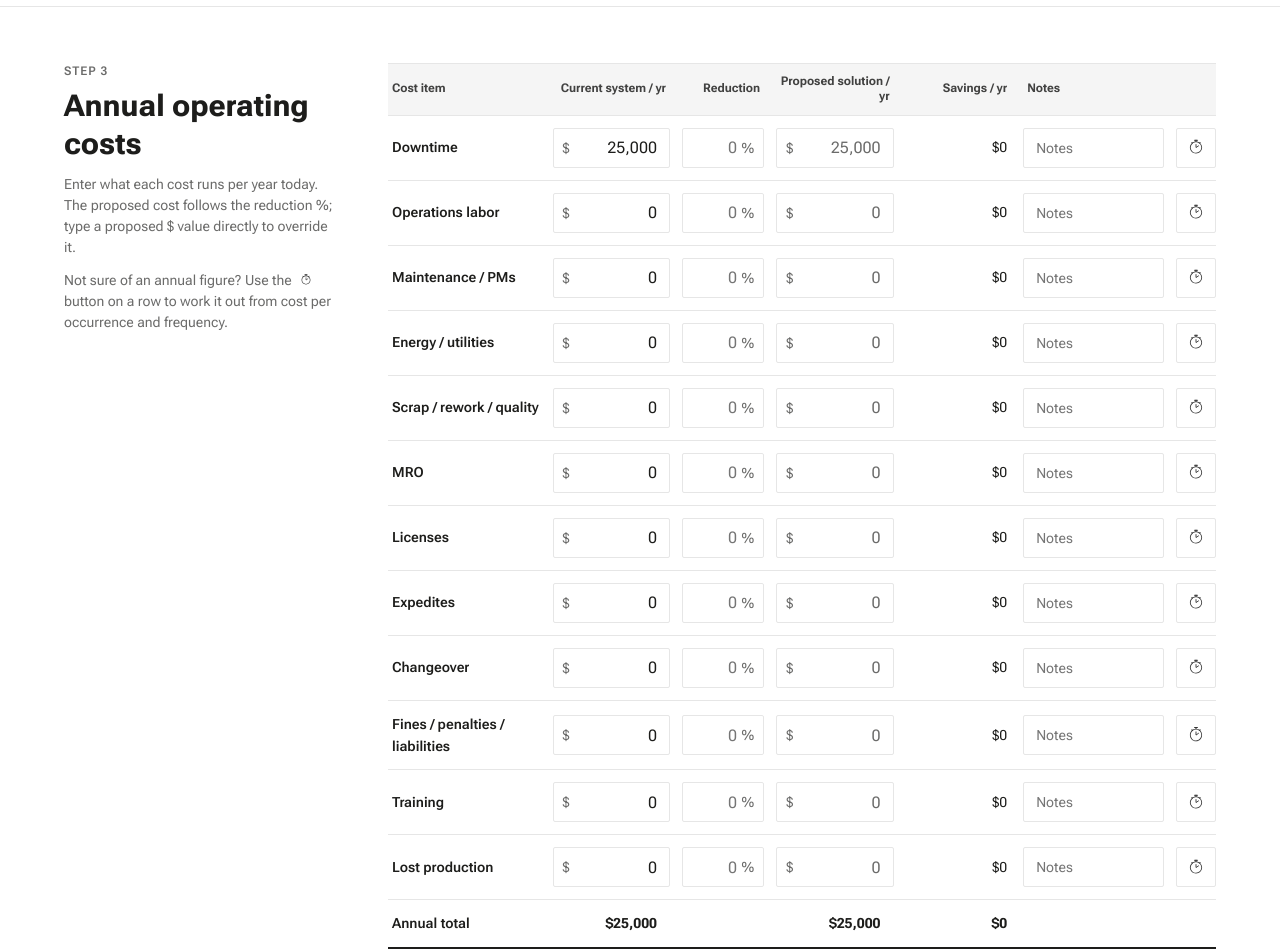
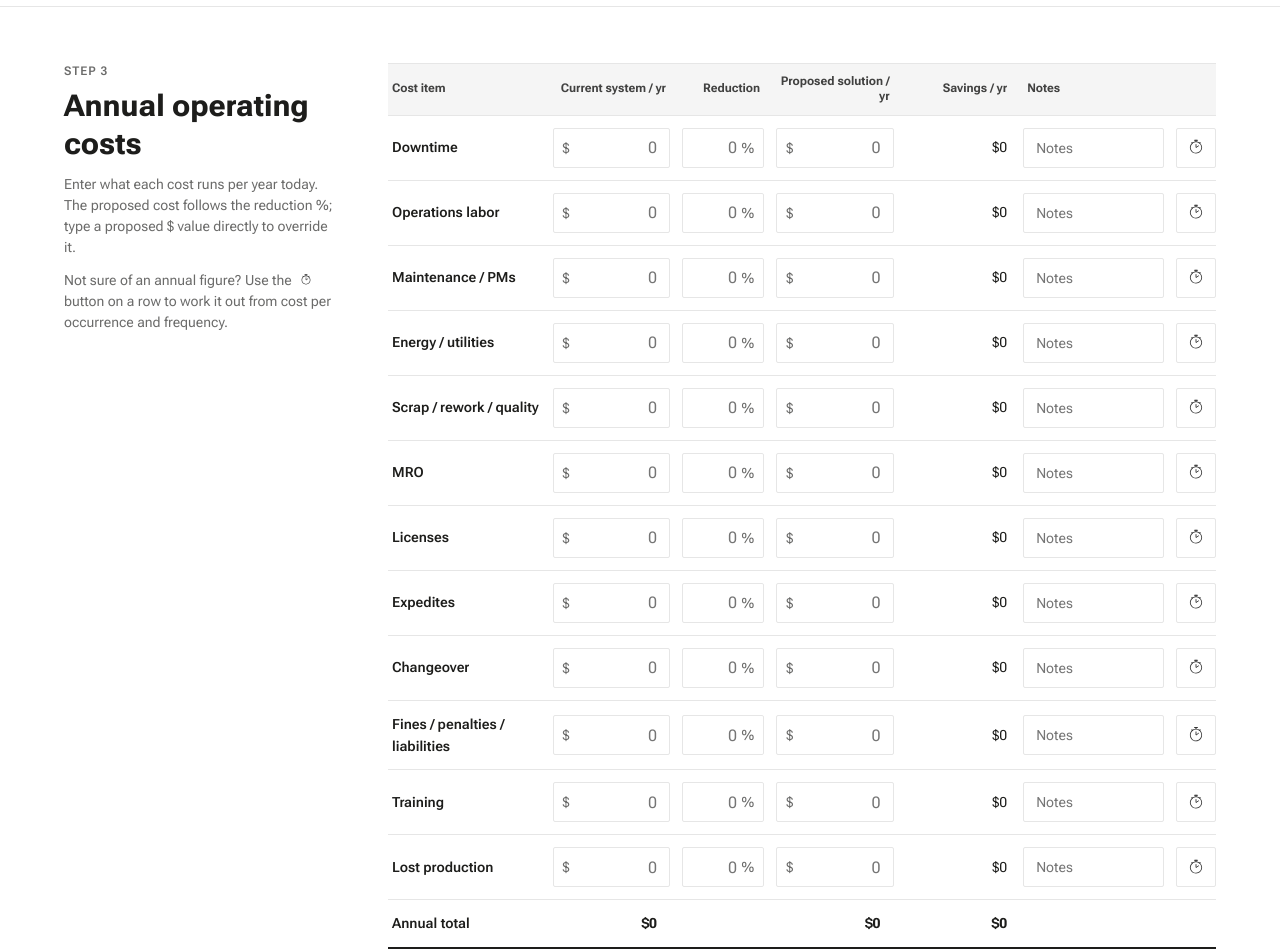
Before and after one commit to sirkinagGHIDE/Balluff_Tools, a plain HTML site: page roi-calculator/index.html in a window 1280 px wide. Shown: the part 1440-2392 px from the top of the page. Drawn offline with nearby package versions, Linux system fonts and the light colour scheme.

Commit message:
ROI calculator: start operating costs blank
Remove the $25,000 Downtime example value; operating cost fields now
start empty with ghost text like the other sections. Saved-state key
bumped so the old example value doesn't load from earlier visits.

Co-Authored-By: Claude Opus 5.5 <noreply@anthropic.com>

```diff
--- a/roi-calculator/index.html
+++ b/roi-calculator/index.html
@@ -438,7 +438,7 @@ const UPFRONT = [
   {id:'training', label:'Training', cur:null, neu:null},
 ];
 const OPERATING = [
-  {id:'downtime',   label:'Downtime', cur:25000},
+  {id:'downtime',   label:'Downtime'},
   {id:'opslabor',   label:'Operations labor'},
   {id:'maint',      label:'Maintenance / PMs'},
   {id:'energy',     label:'Energy / utilities'},
@@ -461,7 +461,7 @@ const FREQS = [
   {id:'month', label:'Per month',  unit:'month'},
   {id:'year',  label:'Per year',   unit:'year'},
 ];
-const STORE_KEY = 'balluff-roi-calculator-v2';
+const STORE_KEY = 'balluff-roi-calculator-v3';
 
 const CN = () => (S.curName||'').trim() || 'Current system';
 const NN = () => (S.newName||'').trim() || 'Proposed solution';
@@ -473,7 +473,7 @@ function defaults(){
     target:null, horizon:5, defReduction:null,
     sched:{hpd:24, dpw:7},
     up: Object.fromEntries(UPFRONT.map(r=>[r.id,{cur:r.cur, neu:r.neu, note:''}])),
-    op: Object.fromEntries(OPERATING.map(r=>[r.id,{cur:r.cur||0, mode:'pct', pct:null, neu:0, note:'', calc:{}}])),
+    op: Object.fromEntries(OPERATING.map(r=>[r.id,{cur:r.cur??null, mode:'pct', pct:null, neu:0, note:'', calc:{}}])),
     fc:{cost:50, count:1, freq:'day', build:false, dur:30, rate:0, parts:0},
   };
 }
@@ -616,7 +616,7 @@ function wireTables(){
   for(const r of OPERATING){
     const o=S.op[r.id];
     const cur=document.getElementById(`o-${r.id}-cur`), pct=document.getElementById(`o-${r.id}-pct`), neu=document.getElementById(`o-${r.id}-neu`);
-    cur.addEventListener('input',()=>{ o.cur=parseNum(cur.value); delete o.calc.cur; renderCalcNotes(r.id); refreshOpValues(r.id,'cur'); update(); });
+    cur.addEventListener('input',()=>{ o.cur=parseOpt(cur.value); delete o.calc.cur; renderCalcNotes(r.id); refreshOpValues(r.id,'cur'); update(); });
     cur.addEventListener('blur',()=>{ cur.value=fmtInput(o.cur); });
     pct.addEventListener('input',()=>{
       o.mode='pct'; o.pct = pct.value.trim()==='' ? null : Math.min(100, parseNum(pct.value)); delete o.calc.neu; renderCalcNotes(r.id);
@@ -642,7 +642,7 @@ function refreshOpValues(onlyId, typing){
       else { pct.value = p===null ? '' : nf1.format(p); pct.placeholder = p===null?'–':''; }
     }
     pct.classList.toggle('computed', o.mode==='abs');
-    if(typing!=='neu') neu.value = fmtInput(Math.round(proposedOp(o)*100)/100);
+    if(typing!=='neu') neu.value = (o.mode!=='abs' && (o.cur===null||o.cur===undefined)) ? '' : fmtInput(Math.round(proposedOp(o)*100)/100);
     neu.classList.toggle('computed', o.mode!=='abs');
   }
 }
```
